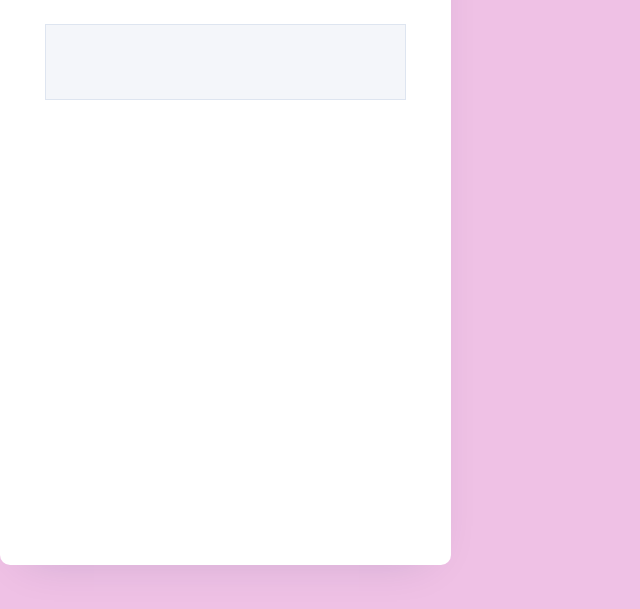
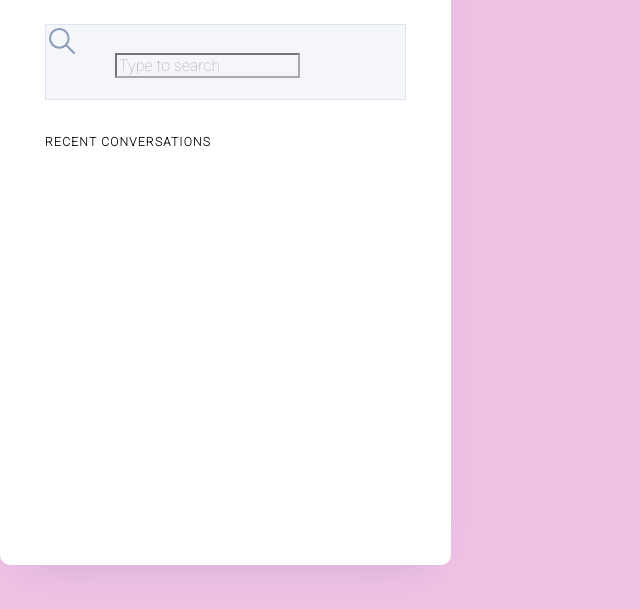
Before and after one commit to bahadirsofuoglu/design-to-code, a website: page project-3/src/index.html in a window 1280 px wide. Shown: the part 83-692 px from the top of the page, without its empty margins (0-640 px from the left). Drawn offline with Linux system fonts and the light colour scheme; files that its build step writes are made by us from their sources.

Commit message:
some header changes search svg added

```diff
--- a/project-3/src/index.html
+++ b/project-3/src/index.html
@@ -9,15 +9,19 @@
 
 <body>
   <div class="card">
+
     <div class="header">
       New message
     </div>
     <div class="close-tag">
       x
     </div>
-    <div class="search"></div>
-    <div class="items">
-      <div class="items-header"></div>
+    <div class="search">
+      <img src="./img/search.svg" alt="">
+      <input type="text" placeholder="Type to search">
+    </div>
+
+    <div class="items-header">Recent Conversations</div>
     <ul>
       <li>
         <div class="item">
--- a/project-3/src/scss/main.scss
+++ b/project-3/src/scss/main.scss
@@ -24,9 +24,8 @@ body {
     font-weight: 500;
     font-size: 22px;
     line-height: 26px;
+    color: #181b2e;
     /* identical to box height */
-
-    color: #181b2e;
   }
   .close-tag {
     position: absolute;
@@ -40,13 +39,46 @@ body {
   }
   .search {
     position: absolute;
+    top: 107px;
+    left: 45px;
+
     width: 361px;
     height: 76px;
-    top: 107px;
-    left: 45px;
 
     background: #f4f6fa;
     border: 1px solid #dee5f0;
     box-sizing: border-box;
+    input {
+      position: absolute;
+      top: 28px;
+      left: 69px;
+
+      font-family: Roboto;
+      font-style: normal;
+      font-weight: normal;
+      font-size: 16px;
+      line-height: 19px;
+      background-color: #f4f6fa;
+      color: #415f8c;
+
+      opacity: 0.6;
+    }
+  }
+  .items-header {
+    position: absolute;
+    left: 45px;
+    top: 218px;
+
+    font-family: Roboto;
+    font-style: normal;
+    font-weight: bold;
+    font-size: 12px;
+    line-height: 14px;
+    /* identical to box height */
+
+    letter-spacing: 0.105em;
+    text-transform: uppercase;
+
+    color: #000000;
   }
 }
```
Also changed, not shown: project-3/dist/css/app.min.css, project-3/dist/index.html, project-3/src/img/search.svg (added). Lines whose indentation alone changed are shown as unchanged.
